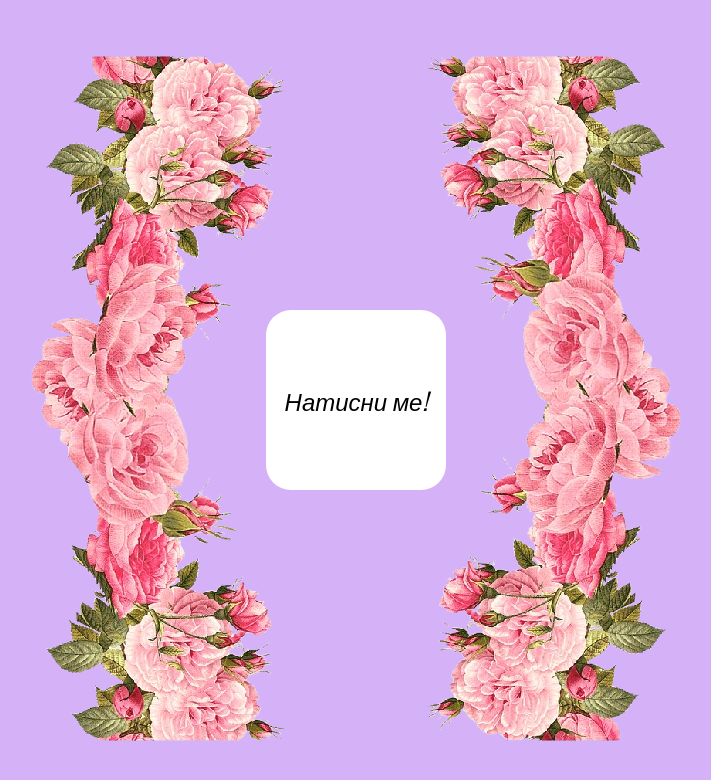
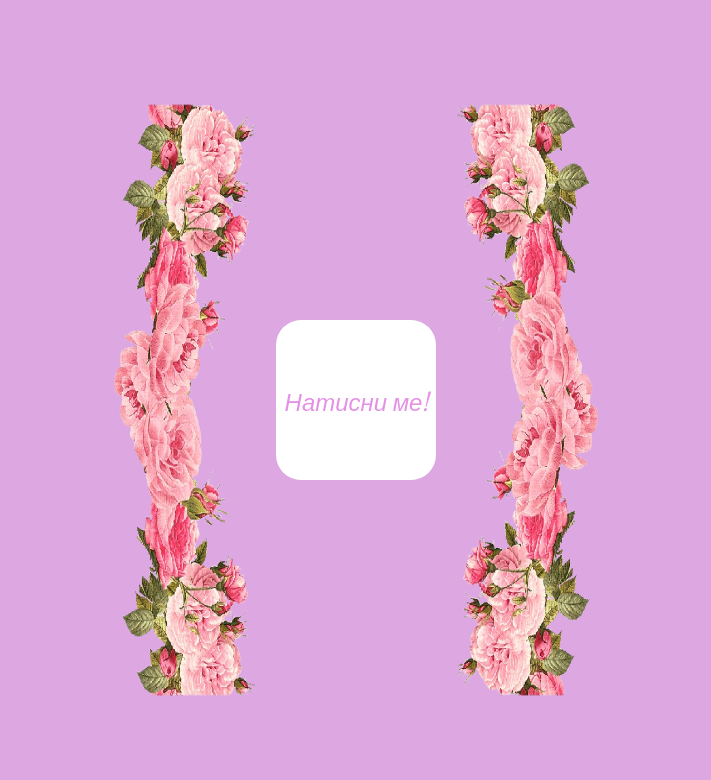
Before and after one commit to SelimLatif777/birthday2, a plain HTML site: page index.html in a window 1280 px wide. Shown: the whole page, without its empty margins (284-995 px from the left). Drawn offline with nearby package versions, Linux system fonts and the light colour scheme; a web font is replaced by a local one.

Commit message:
Add files via upload

```diff
--- a/style.css
+++ b/style.css
@@ -4,7 +4,7 @@
     box-sizing: border-box;
 }
 body{
-    background-color: rgb(213, 177, 247);
+    background-color: rgb(221, 167, 226);
 }
 .durzhach{
     min-height: 100vh;
@@ -12,12 +12,12 @@ body{
     justify-content: center;
     align-items: center;
     position: relative;
-    gap: 50px;
+    gap: 150px;
 }
 .purvi{
     background-color: #fff;
-    width: 180px;
-    height: 180px;
+    width: 160px;
+    height: 160px;
     border-radius: 25px;
     display: flex;
     justify-content: center;
@@ -28,11 +28,12 @@ body{
     font-family: 'Oswald', sans-serif;
     font-size: 24px;
     font-style: italic;
+    color: rgb(229, 145, 229);
 }
 .vtori{
     background-color: #000000;
-    width: 170px;
-    height: 170px;
+    width: 150px;
+    height: 150px;
     border-radius: 25px;
     display: flex;
     justify-content: center;
@@ -50,6 +51,11 @@ body{
     opacity: 0;
     transition: ease-out 0.5s;
 }
-@media (min-width: 361px) and (max-width: 480px) {
-
+.cvete1, .cvete2{
+    display: flex;
+    flex-direction: column;
 }
+.cvete1 img, .cvete2 img{
+    height: 600px;
+    width: 200px;
+}
```
